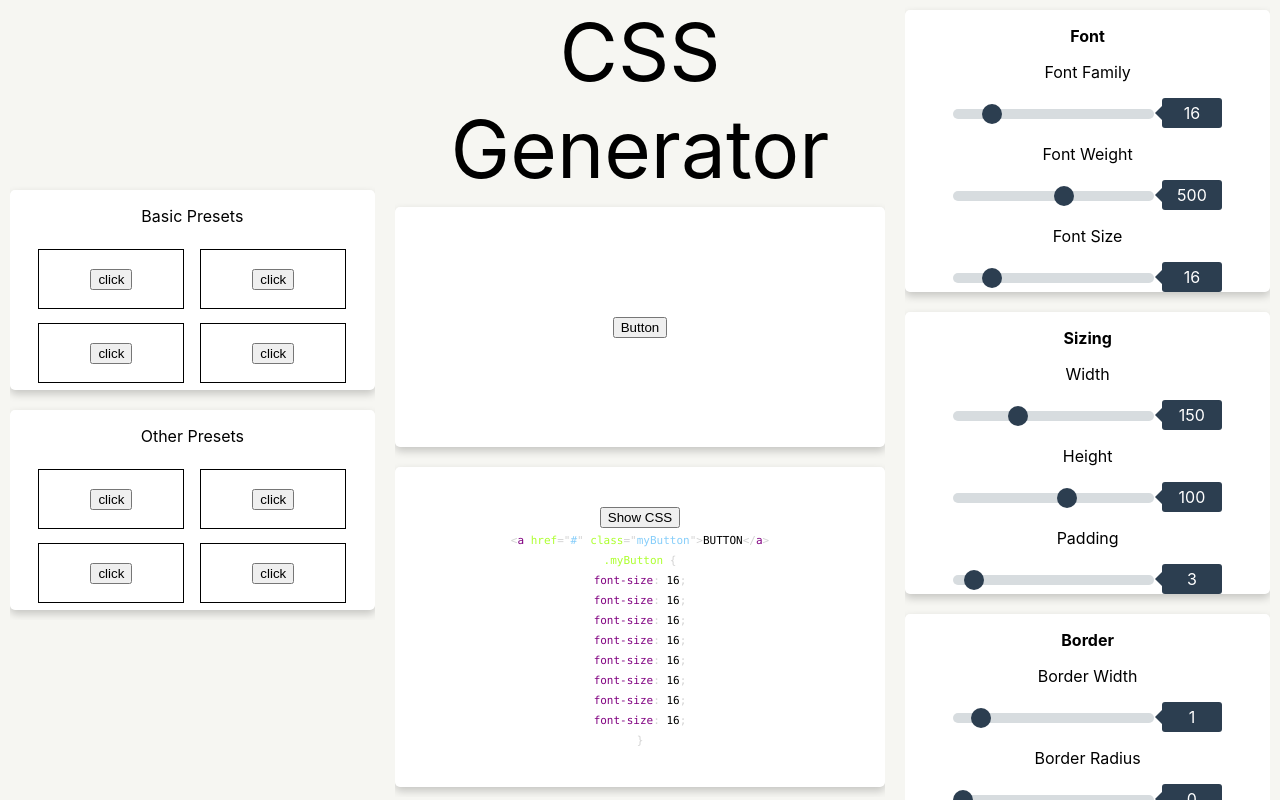
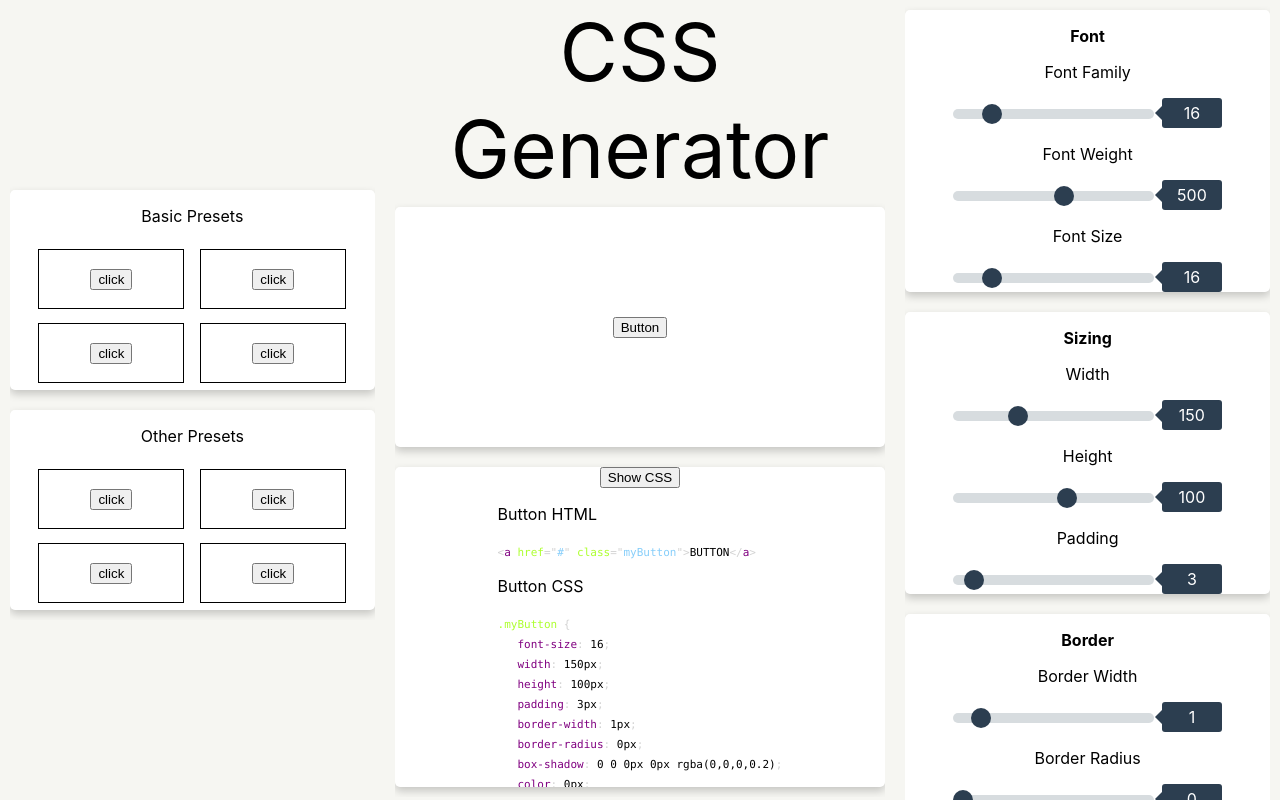
Before and after one commit to SincerelyBrittany/comprehensive-style-society, a React (Create React App) app: page / in a window 1280 px wide. Both pictures are taken after a click on the button "Show CSS". Built offline with nearby package versions, Linux system fonts and the light colour scheme.

Commit message:
updated export code

```diff
--- a/src/App.js
+++ b/src/App.js
@@ -144,7 +144,6 @@ export default class App extends Component {
             borderWidth = {this.state.borderWidth}
             borderRadius = {this.state.borderRadius}
             shadow = {this.state.shadow}
-            backgroundColor = {this.state.backgroundColor}
             textColor = {this.state.textColor}
             borderColor = {this.state.borderColor}
             opacity = {this.state.opacity}
--- a/src/App.scss
+++ b/src/App.scss
@@ -61,7 +61,6 @@
   justify-content: center;
   width: 100%;
   height: 40vh;
-  overflow: auto;
 }
 
 .presets {
--- a/src/components/ExportCode.js
+++ b/src/components/ExportCode.js
@@ -12,7 +12,8 @@ export default class ExportCode extends React.Component {
         var className = "myButton";
         var buttonText = "BUTTON";
         return (
-            <div>
+            <div className="jsonContainer">
+                <p>Button HTML</p>
                 <code id="html-code" className="language">
                     <span className="token tag">
                         <span className="token tag">
@@ -45,55 +46,86 @@ export default class ExportCode extends React.Component {
                     </span>
                 </code>
                 <br></br>
+                <p>Button CSS</p>
                 <code id="css-code" className="language">
                     <span className="token selector">.{className} </span>
-                    <span className="token punctuation">&#123;</span><br></br>
+                    <span className="token punctuation">&#123;</span>
+                    <br/>
 
+                    <pre className="tab">   </pre>
                     <span className="token property">font-size</span>
                     <span className="token punctuation">:</span>
                     &nbsp;{this.props.fontSize}
                     <span className="token punctuation">;</span>
                     <br/>
 
-                    <span className="token property">font-size</span>
+                    <pre className="tab">   </pre>
+                    <span className="token property">width</span>
                     <span className="token punctuation">:</span>
-                    &nbsp;{this.props.fontSize}
+                    &nbsp;{this.props.width}px
                     <span className="token punctuation">;</span>
                     <br/>
 
-                    <span className="token property">font-size</span>
+                    <pre className="tab">   </pre>
+                    <span className="token property">height</span>
                     <span className="token punctuation">:</span>
-                    &nbsp;{this.props.fontSize}
+                    &nbsp;{this.props.height}px
                     <span className="token punctuation">;</span>
                     <br/>
 
-                    <span className="token property">font-size</span>
+                    <pre className="tab">   </pre>
+                    <span className="token property">padding</span>
                     <span className="token punctuation">:</span>
-                    &nbsp;{this.props.fontSize}
+                    &nbsp;{this.props.padding}px
                     <span className="token punctuation">;</span>
                     <br/>
 
-                    <span className="token property">font-size</span>
+                    <pre className="tab">   </pre>
+                    <span className="token property">border-width</span>
                     <span className="token punctuation">:</span>
-                    &nbsp;{this.props.fontSize}
+                    &nbsp;{this.props.borderWidth}px
                     <span className="token punctuation">;</span>
                     <br/>
 
-                    <span className="token property">font-size</span>
+                    <pre className="tab">   </pre>
+                    <span className="token property">border-radius</span>
                     <span className="token punctuation">:</span>
-                    &nbsp;{this.props.fontSize}
+                    &nbsp;{this.props.borderRadius}px
                     <span className="token punctuation">;</span>
                     <br/>
 
-                    <span className="token property">font-size</span>
+                    <pre className="tab">   </pre>
+                    <span className="token property">box-shadow</span>
                     <span className="token punctuation">:</span>
-                    &nbsp;{this.props.fontSize}
+                    &nbsp;0 0 {this.props.borderRadius}px {this.props.borderRadius}px rgba(0,0,0,0.2)
                     <span className="token punctuation">;</span>
                     <br/>
 
-                    <span className="token property">font-size</span>
+                    <pre className="tab">   </pre>
+                    <span className="token property">color</span>
                     <span className="token punctuation">:</span>
-                    &nbsp;{this.props.fontSize}
+                    &nbsp;{this.props.borderRadius}px
+                    <span className="token punctuation">;</span>
+                    <br/>
+
+                    <pre className="tab">   </pre>
+                    <span className="token property">background-color</span>
+                    <span className="token punctuation">:</span>
+                    &nbsp;{this.props.borderRadius}px
+                    <span className="token punctuation">;</span>
+                    <br/>
+
+                    <pre className="tab">   </pre>
+                    <span className="token property">border-color</span>
+                    <span className="token punctuation">:</span>
+                    &nbsp;{this.props.borderRadius}px
+                    <span className="token punctuation">;</span>
+                    <br/>
+
+                    <pre className="tab">   </pre>
+                    <span className="token property">opacity</span>
+                    <span className="token punctuation">:</span>
+                    &nbsp;{this.props.borderRadius}px
                     <span className="token punctuation">;</span>
                     <br/>
 
--- a/src/css/ExportCode.scss
+++ b/src/css/ExportCode.scss
@@ -27,3 +27,12 @@
     font-size: 11px;
     text-align: left;
 }
+
+.jsonContainer {
+    text-align: left;
+    overflow: auto;
+}
+
+.tab {
+    display: inline
+}
```
